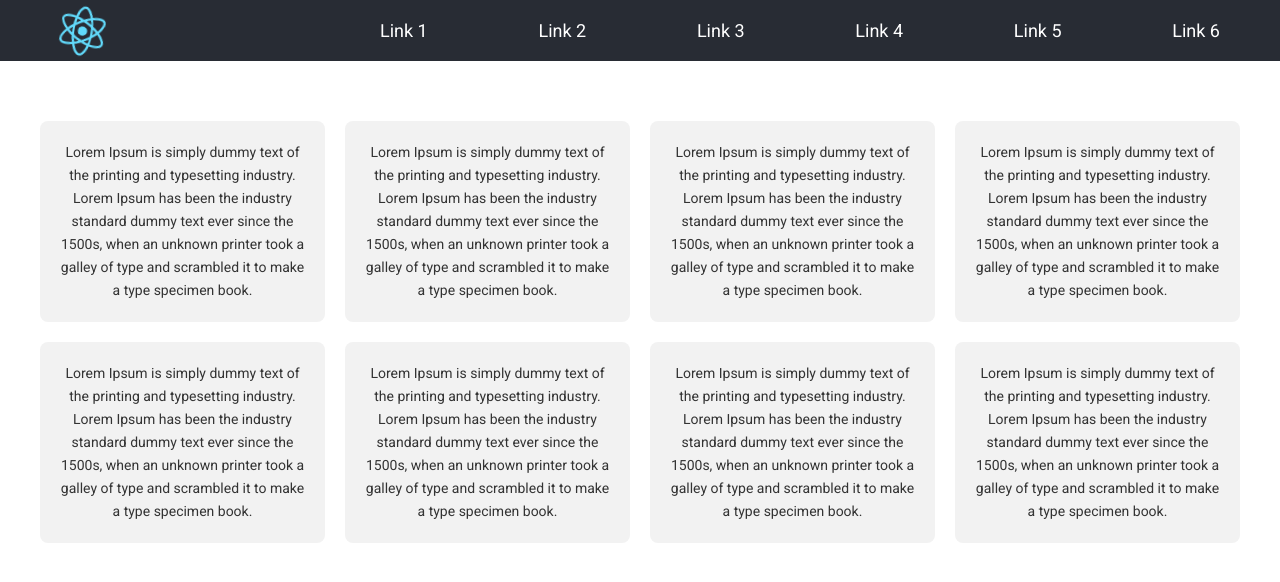
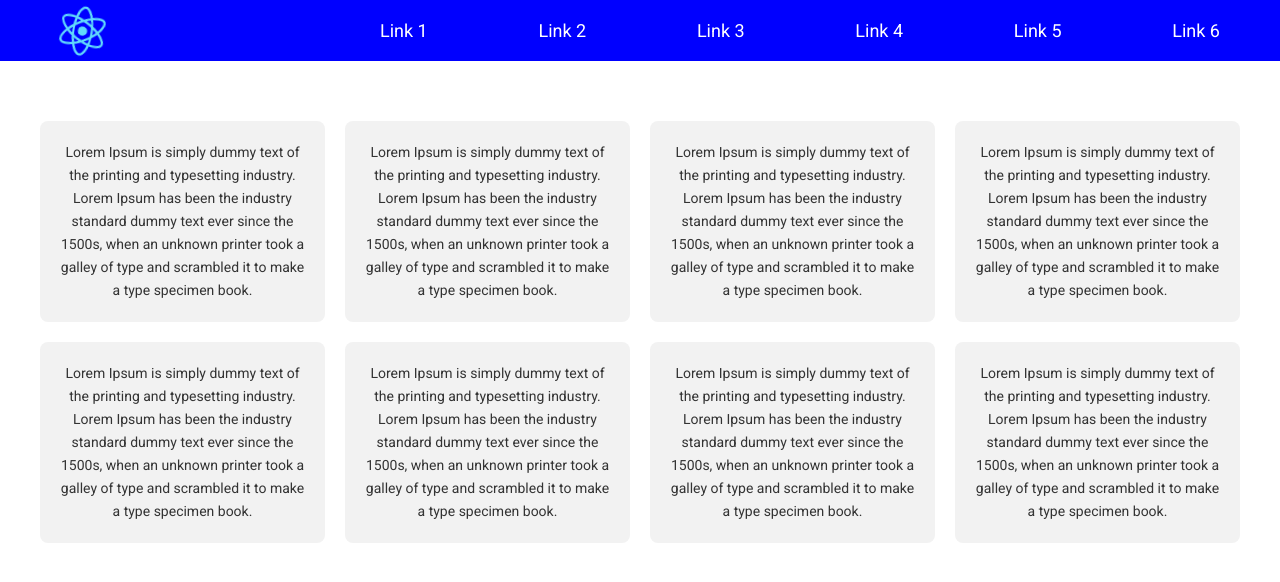
Before and after one commit to escabora/useful-commands-git, a React (Create React App) app in the folder app/: page / in a window 1280 px wide. Shown: the top 582 px of the page. Built offline with nearby package versions, Linux system fonts and the light colour scheme.

Commit message:
new color in header

```diff
--- a/app/src/App.css
+++ b/app/src/App.css
@@ -23,7 +23,7 @@
 }
 
 .App-header {
-  background-color: #282c34;
+  background-color: blue;
 
   font-size: 18px;
   color: white;
```
